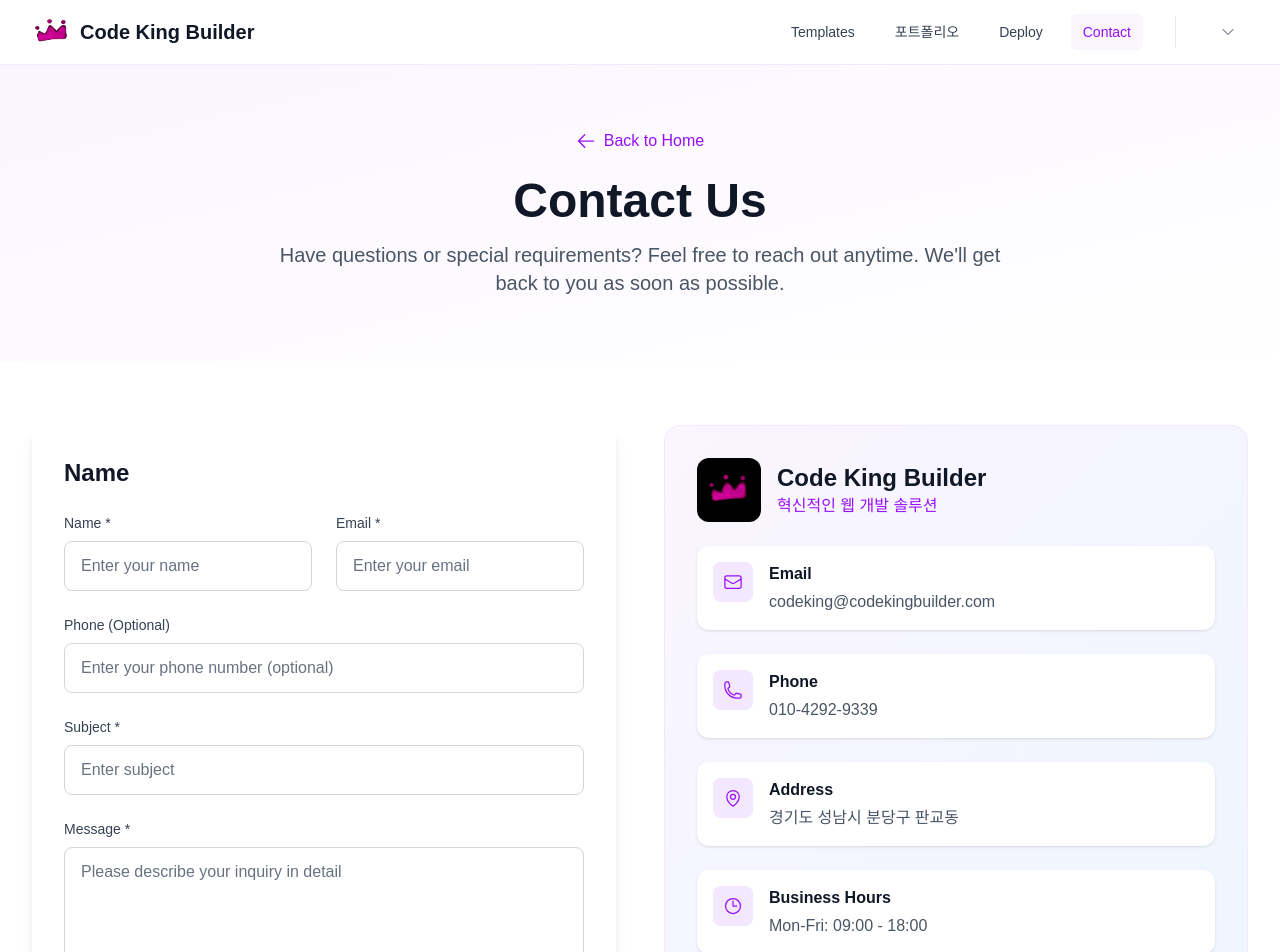
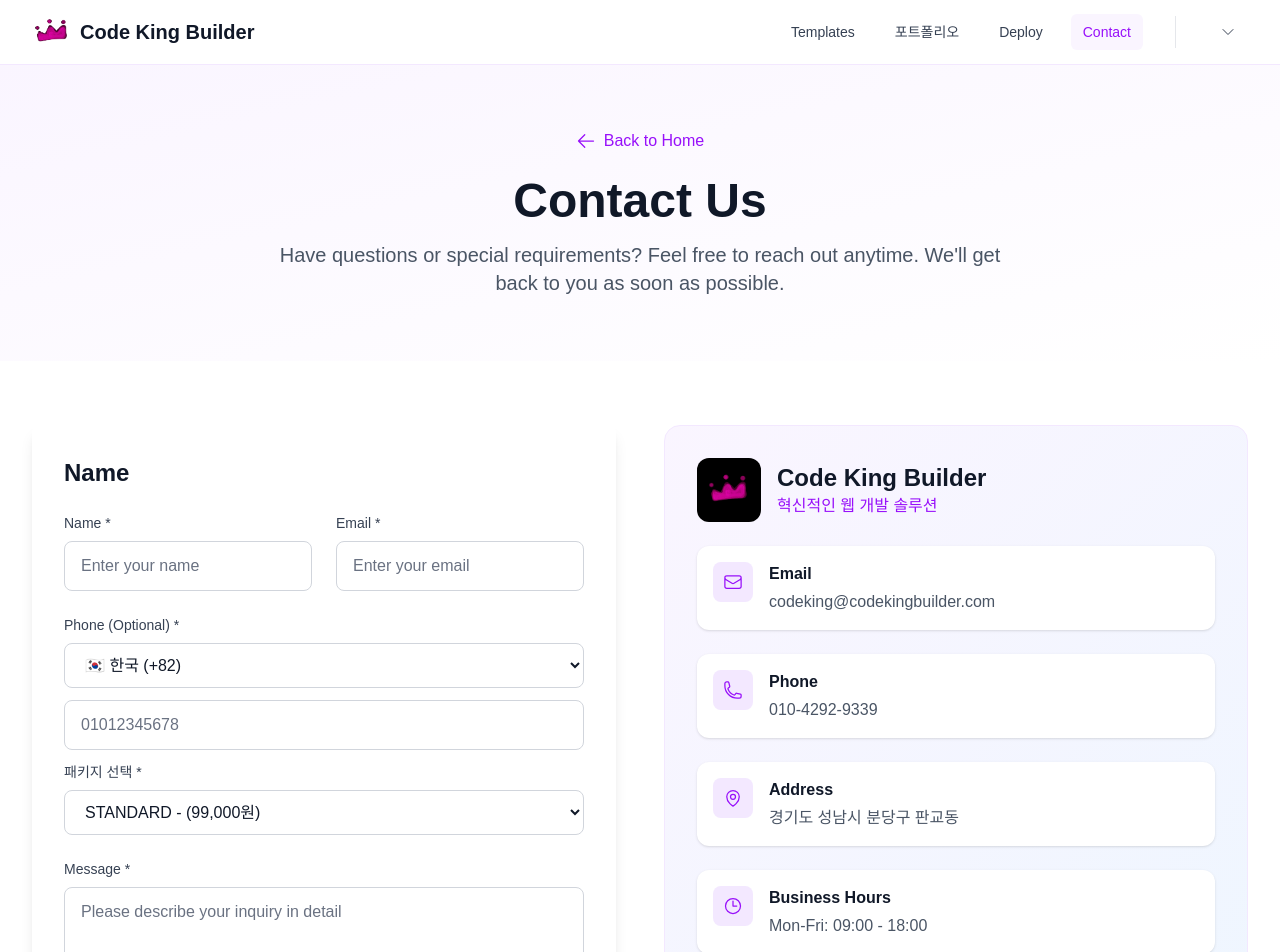
Before and after one commit to jukangpark/Code_King_Builder, a Next.js app: page /1/contact in a window 1280 px wide. Shown: the top 952 px of the page. Built offline with nearby package versions, Linux system fonts and the light colour scheme.

Commit message:
fix: 문의 요청 폼 변경 & react-hook-form 으로 대체
- 전화번호 (선택) -> 필수로 변경
- 국제 번호 추가

```diff
--- a/locales/ko.json
+++ b/locales/ko.json
@@ -111,7 +111,7 @@
     "form": {
       "name": "이름",
       "email": "이메일",
-      "phone": "전화번호 (선택사항)",
+      "phone": "전화번호",
       "subject": "문의 제목",
       "message": "문의 내용",
       "namePlaceholder": "이름을 입력하세요",
--- a/package.json
+++ b/package.json
@@ -15,7 +15,8 @@
     "framer-motion": "^12.23.12",
     "next": "15.5.0",
     "react": "19.1.0",
-    "react-dom": "19.1.0"
+    "react-dom": "19.1.0",
+    "react-hook-form": "^7.62.0"
   },
   "devDependencies": {
     "@eslint/eslintrc": "^3",
--- a/src/app/[locale]/contact/page.tsx
+++ b/src/app/[locale]/contact/page.tsx
@@ -3,6 +3,7 @@
 import { use, useState } from "react";
 import Link from "next/link";
 import { motion } from "framer-motion";
+import { useForm } from "react-hook-form";
 import {
   ArrowLeftIcon,
   EnvelopeIcon,
@@ -28,7 +29,8 @@ interface ContactForm {
   name: string;
   email: string;
   phone: string;
-  subject: string;
+  phoneCountry: string;
+  package: string;
   message: string;
 }
 
@@ -39,44 +41,49 @@ export default function ContactPage({
 }) {
   const { locale } = use(params);
   const [currentLocale, setCurrentLocale] = useState<Locale>(locale);
-  const [formData, setFormData] = useState<ContactForm>({
-    name: "",
-    email: "",
-    phone: "",
-    subject: "",
-    message: "",
-  });
   const [isSubmitting, setIsSubmitting] = useState(false);
   const [submitStatus, setSubmitStatus] = useState<
     "idle" | "success" | "error"
   >("idle");
 
-  const handleInputChange = (
-    e: React.ChangeEvent<HTMLInputElement | HTMLTextAreaElement>
-  ) => {
-    const { name, value } = e.target;
-    setFormData((prev) => ({
-      ...prev,
-      [name]: value,
-    }));
-  };
+  const {
+    register,
+    handleSubmit,
+    formState: { errors },
+    reset,
+    setValue,
+    watch,
+  } = useForm<ContactForm>({
+    defaultValues: {
+      name: "",
+      email: "",
+      phone: "",
+      phoneCountry: "+82",
+      package: "STANDARD",
+      message: "",
+    },
+  });
 
-  const handleSubmit = async (e: React.FormEvent) => {
-    e.preventDefault();
+  const onSubmit = async (data: ContactForm) => {
     setIsSubmitting(true);
     setSubmitStatus("idle");
+
+    // 폼 데이터를 콘솔에 출력
+    console.log("=== 폼 제출 데이터 ===");
+    console.log("이름:", data.name);
+    console.log("이메일:", data.email);
+    console.log("전화번호:", data.phone);
+    console.log("국가 코드:", data.phoneCountry);
+    console.log("선택한 패키지:", data.package);
+    console.log("메시지:", data.message);
+    console.log("전체 데이터:", data);
+    console.log("=====================");
 
     // Simulate form submission
     try {
       await new Promise((resolve) => setTimeout(resolve, 2000));
       setSubmitStatus("success");
-      setFormData({
-        name: "",
-        email: "",
-        phone: "",
-        subject: "",
-        message: "",
-      });
+      reset();
     } catch (error) {
       setSubmitStatus("error");
     } finally {
@@ -161,7 +168,7 @@ export default function ContactPage({
                 </motion.div>
               )}
 
-              <form onSubmit={handleSubmit} className="space-y-6">
+              <form onSubmit={handleSubmit(onSubmit)} className="space-y-6">
                 <div className="grid md:grid-cols-2 gap-6">
                   <div>
                     <label
@@ -173,16 +180,18 @@ export default function ContactPage({
                     <input
                       type="text"
                       id="name"
-                      name="name"
-                      value={formData.name}
-                      onChange={handleInputChange}
+                      {...register("name", { required: "이름을 입력해주세요" })}
                       placeholder={getTranslation(
                         currentLocale,
                         "contact.form.namePlaceholder"
                       )}
-                      required
-                      className="w-full px-4 py-3 border border-gray-300 rounded-lg focus:ring-2 focus:ring-purple-500 focus:border-transparent transition-colors placeholder-gray-500"
+                      className="w-full px-4 py-3 border border-gray-300 rounded-lg focus:ring-2 focus:ring-purple-500 focus:border-transparent transition-colors placeholder-gray-500 text-gray-900"
                     />
+                    {errors.name && (
+                      <p className="text-red-500 text-sm mt-1">
+                        {errors.name.message}
+                      </p>
+                    )}
                   </div>
                   <div>
                     <label
@@ -194,60 +203,122 @@ export default function ContactPage({
                     <input
                       type="email"
                       id="email"
-                      name="email"
-                      value={formData.email}
-                      onChange={handleInputChange}
+                      {...register("email", {
+                        required: "이메일을 입력해주세요",
+                        pattern: {
+                          value: /^[A-Z0-9._%+-]+@[A-Z0-9.-]+\.[A-Z]{2,}$/i,
+                          message: "올바른 이메일 형식을 입력해주세요",
+                        },
+                      })}
                       placeholder={getTranslation(
                         currentLocale,
                         "contact.form.emailPlaceholder"
                       )}
-                      required
-                      className="w-full px-4 py-3 border border-gray-300 rounded-lg focus:ring-2 focus:ring-purple-500 focus:border-transparent transition-colors placeholder-gray-500"
+                      className="w-full px-4 py-3 border border-gray-300 rounded-lg focus:ring-2 focus:ring-purple-500 focus:border-transparent transition-colors placeholder-gray-500 text-gray-900"
                     />
+                    {errors.email && (
+                      <p className="text-red-500 text-sm mt-1">
+                        {errors.email.message}
+                      </p>
+                    )}
                   </div>
+                </div>
+
+                <div className="mb-3">
+                  <label
+                    htmlFor="phone"
+                    className="block text-sm font-medium text-gray-700 mb-2"
+                  >
+                    {getTranslation(currentLocale, "contact.form.phone")} *
+                  </label>
+
+                  {/* 국가 선택 */}
+                  <div className="mb-3">
+                    <select
+                      {...register("phoneCountry")}
+                      className="w-full px-4 py-3 border border-gray-300 rounded-lg focus:ring-2 focus:ring-purple-500 focus:border-transparent transition-colors text-gray-900"
+                    >
+                      <option value="+82">🇰🇷 한국 (+82)</option>
+                      <option value="+1">🇺🇸 미국 (+1)</option>
+                      <option value="+81">🇯🇵 일본 (+81)</option>
+                      <option value="+86">🇨🇳 중국 (+86)</option>
+                      <option value="+44">🇬🇧 영국 (+44)</option>
+                      <option value="+49">🇩🇪 독일 (+49)</option>
+                      <option value="+33">🇫🇷 프랑스 (+33)</option>
+                      <option value="+39">🇮🇹 이탈리아 (+39)</option>
+                      <option value="+34">🇪🇸 스페인 (+34)</option>
+                      <option value="+31">🇳🇱 네덜란드 (+31)</option>
+                      <option value="+61">🇦🇺 호주 (+61)</option>
+                      <option value="+91">🇮🇳 인도 (+91)</option>
+                      <option value="+55">🇧🇷 브라질 (+55)</option>
+                      <option value="+52">🇲🇽 멕시코 (+52)</option>
+                      <option value="+971">🇦🇪 UAE (+971)</option>
+                    </select>
+                  </div>
+
+                  {/* 전화번호 입력 (하나의 필드) */}
+                  <input
+                    type="tel"
+                    id="phone"
+                    {...register("phone", {
+                      required: "전화번호를 입력해주세요",
+                      pattern: {
+                        value: /^[0-9]+$/,
+                        message: "숫자만 입력 가능합니다",
+                      },
+                      validate: (value) => {
+                        // 숫자 길이 검증
+                        if (value.length < 10 || value.length > 11) {
+                          return "전화번호는 10-11자리여야 합니다";
+                        }
+
+                        // 010으로 시작하는지 검증
+                        if (!value.startsWith("010")) {
+                          return "010으로 시작하는 전화번호를 입력해주세요";
+                        }
+
+                        return true;
+                      },
+                    })}
+                    onChange={(e) => {
+                      // 숫자만 입력 가능하도록 필터링
+                      const value = e.target.value.replace(/[^\d]/g, "");
+                      setValue("phone", value);
+                    }}
+                    placeholder="01012345678"
+                    className="w-full px-4 py-3 border border-gray-300 rounded-lg focus:ring-2 focus:ring-purple-500 focus:border-transparent transition-colors placeholder-gray-500 text-gray-900"
+                    maxLength={11}
+                  />
+                  {errors.phone && (
+                    <p className="text-red-500 text-sm mt-1">
+                      {errors.phone.message}
+                    </p>
+                  )}
                 </div>
 
                 <div>
                   <label
-                    htmlFor="phone"
+                    htmlFor="package"
                     className="block text-sm font-medium text-gray-700 mb-2"
                   >
-                    {getTranslation(currentLocale, "contact.form.phone")}
+                    패키지 선택 *
                   </label>
-                  <input
-                    type="tel"
-                    id="phone"
-                    name="phone"
-                    value={formData.phone}
-                    onChange={handleInputChange}
-                    placeholder={getTranslation(
-                      currentLocale,
-                      "contact.form.phonePlaceholder"
-                    )}
-                    className="w-full px-4 py-3 border border-gray-300 rounded-lg focus:ring-2 focus:ring-purple-500 focus:border-transparent transition-colors placeholder-gray-500"
-                  />
-                </div>
-
-                <div>
-                  <label
-                    htmlFor="subject"
-                    className="block text-sm font-medium text-gray-700 mb-2"
+                  <select
+                    id="package"
+                    {...register("package", {
+                      required: "패키지를 선택해주세요",
+                    })}
+                    className="w-full px-4 py-3 border border-gray-300 rounded-lg focus:ring-2 focus:ring-purple-500 focus:border-transparent transition-colors text-gray-900"
                   >
-                    {getTranslation(currentLocale, "contact.form.subject")} *
-                  </label>
-                  <input
-                    type="text"
-                    id="subject"
-                    name="subject"
-                    value={formData.subject}
-                    onChange={handleInputChange}
-                    placeholder={getTranslation(
-                      currentLocale,
-                      "contact.form.subjectPlaceholder"
-                    )}
-                    required
-                    className="w-full px-4 py-3 border border-gray-300 rounded-lg focus:ring-2 focus:ring-purple-500 focus:border-transparent transition-colors placeholder-gray-500"
-                  />
+                    <option value="STANDARD">STANDARD - (99,000원)</option>
+                    <option value="DELUXE">DELUXE - (399,000원)</option>
+                    <option value="PREMIUM">PREMIUM - (990,000원)</option>
+                  </select>
+                  {errors.package && (
+                    <p className="text-red-500 text-sm mt-1">
+                      {errors.package.message}
+                    </p>
+                  )}
                 </div>
 
                 <div>
@@ -259,17 +330,21 @@ export default function ContactPage({
                   </label>
                   <textarea
                     id="message"
-                    name="message"
-                    value={formData.message}
-                    onChange={handleInputChange}
+                    {...register("message", {
+                      required: "메시지를 입력해주세요",
+                    })}
                     placeholder={getTranslation(
                       currentLocale,
                       "contact.form.messagePlaceholder"
                     )}
-                    required
                     rows={6}
-                    className="w-full px-4 py-3 border border-gray-300 rounded-lg focus:ring-2 focus:ring-purple-500 focus:border-transparent transition-colors resize-none placeholder-gray-500"
+                    className="w-full px-4 py-3 border border-gray-300 rounded-lg focus:ring-2 focus:ring-purple-500 focus:border-transparent transition-colors resize-none placeholder-gray-500 text-gray-900"
                   />
+                  {errors.message && (
+                    <p className="text-red-500 text-sm mt-1">
+                      {errors.message.message}
+                    </p>
+                  )}
                 </div>
 
                 <motion.button
```
Also changed, not shown: 1 other file (tests, documents, lock files or other folders).
